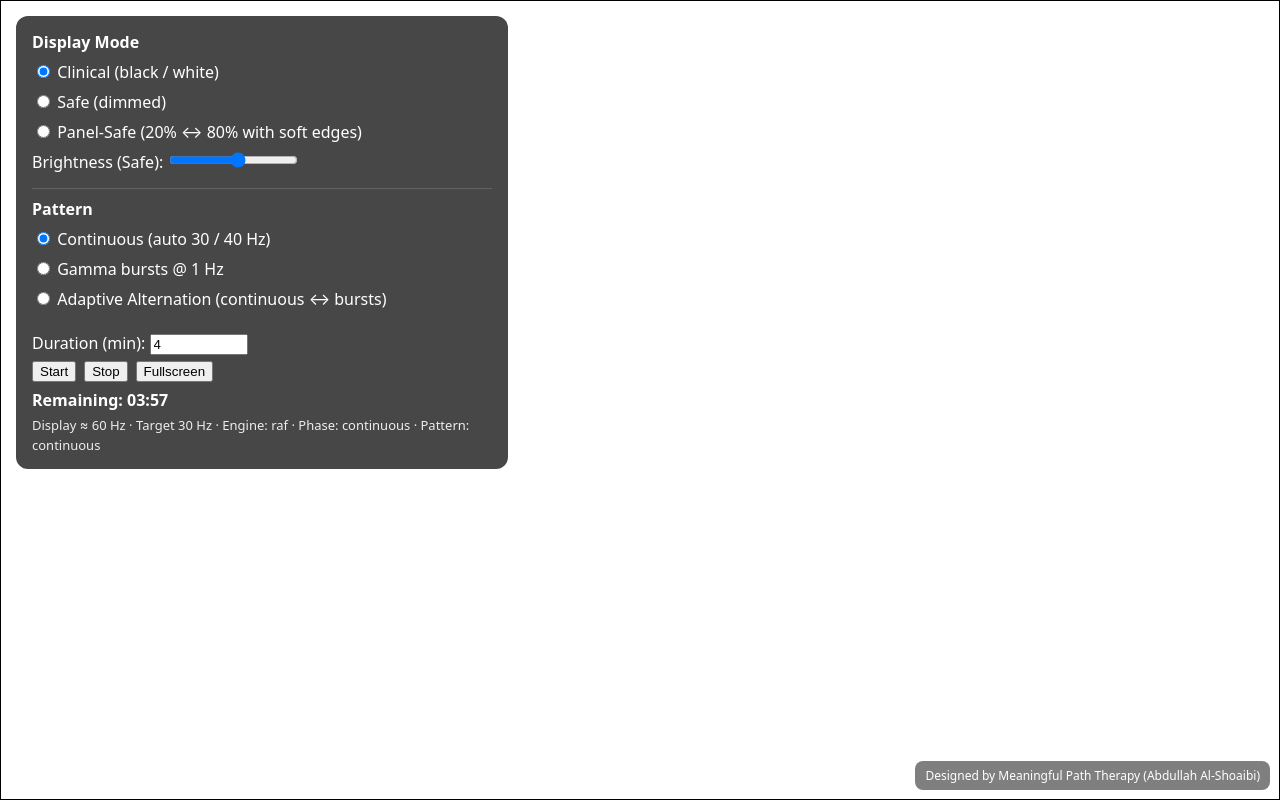
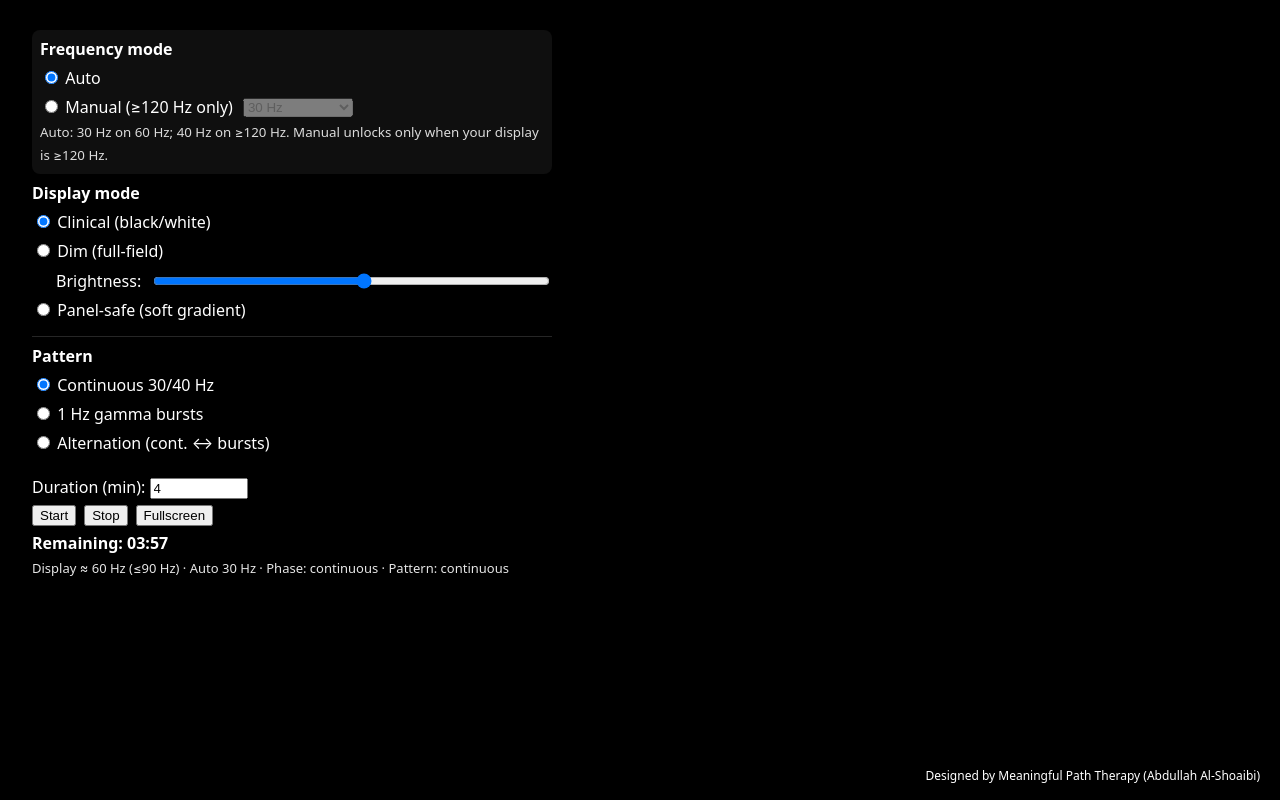
Before and after one commit to A-ASolutions/neuro-flicker-tool, a plain HTML site: page index.html in a window 1280 px wide. Both pictures are taken after a click on the button "Start". Drawn offline with Linux system fonts and the light colour scheme.

Commit message:
Update index.html

```diff
--- a/index.html
+++ b/index.html
@@ -2,31 +2,27 @@
 <html lang="en">
 <head>
 <meta charset="utf-8" />
-<title>Neuro Flicker — Stable 30/40 Hz + 1 Hz Gamma Bursts + Alternation</title>
+<title>Neuro Flicker — Clean 30/40 Hz + 1 Hz bursts (phase-locked)</title>
 <meta name="viewport" content="width=device-width, initial-scale=1, viewport-fit=cover" />
 <style>
-  html,body{
-    margin:0;padding:0;background:#000;color:#fff;
-    font-family:system-ui,-apple-system,Segoe UI,Roboto,Ubuntu,"Helvetica Neue",Arial,sans-serif;
-    overflow:hidden;
-  }
+  :root{ --bg:#000; --ink:#fff; }
+  html,body{margin:0;padding:0;background:var(--bg);color:var(--ink);
+    font-family:system-ui,-apple-system,Segoe UI,Roboto,Ubuntu,Arial,sans-serif;overflow:hidden}
   canvas{display:block}
   #ui{
     position:fixed;top:16px;left:16px;z-index:10;
     background:rgba(0,0,0,.72);backdrop-filter:blur(2px);
-    padding:14px 16px;border-radius:12px;line-height:1.5;max-width:460px;
+    padding:14px 16px;border-radius:12px;line-height:1.45;max-width:520px;
     transition:opacity .4s ease, visibility .4s ease;
   }
-  #ui.hidden{opacity:0;visibility:hidden;pointer-events:none;}
+  #ui.hidden{opacity:0;visibility:hidden;pointer-events:none}
   #ui label{display:block;margin:6px 0}
   #ui input[type="number"]{width:90px}
   button{cursor:pointer}
   #t{margin-top:6px;font-weight:700}
   #inf{margin-top:4px;font-size:13px;opacity:.9}
   #panel{display:grid;grid-template-columns:1fr;gap:8px}
-  #burstControls,#altControls{
-    padding:8px;border-radius:8px;background:rgba(255,255,255,.06)
-  }
+  #burstControls,#altControls,#freqControls{padding:8px;border-radius:8px;background:rgba(255,255,255,.06)}
   #brand{
     position:fixed;right:10px;bottom:10px;z-index:9;
     background:rgba(0,0,0,.5);padding:6px 10px;border-radius:8px;
@@ -37,34 +33,57 @@
 <body>
   <div id="ui">
     <div id="panel">
+
+      <!-- Frequency mode -->
+      <div id="freqControls">
+        <strong>Frequency mode</strong>
+        <label><input type="radio" name="fmode" value="auto" checked> Auto</label>
+        <div style="display:flex;gap:10px;align-items:center">
+          <label style="margin:0"><input type="radio" name="fmode" value="manual" id="fman"> Manual (≥120 Hz only)</label>
+          <select id="manualHz" style="width:110px">
+            <option value="30">30 Hz</option>
+            <option value="40">40 Hz</option>
+          </select>
+        </div>
+        <small style="opacity:.85">Auto: 30 Hz on 60 Hz; 40 Hz on ≥120 Hz. Manual unlocks only when your display is ≥120 Hz.</small>
+      </div>
+
       <div>
-        <strong>Display Mode</strong>
-        <label><input type="radio" name="mode" value="clinical" checked> Clinical (black / white)</label>
-        <label><input type="radio" name="mode" value="safe"> Safe (dimmed)</label>
-        <label><input type="radio" name="mode" value="panel"> Panel-Safe (20% ↔ 80% with soft edges)</label>
-        <label>Brightness (Safe): <input id="b" type="range" min="0" max="255" value="136"></label>
+        <strong>Display mode</strong>
+        <label><input type="radio" name="mode" value="clinical" checked> Clinical (black/white)</label>
+        <label><input type="radio" name="mode" value="safe"> Dim (full-field)</label>
+        <div style="display:flex;gap:10px;align-items:center;margin-left:24px">
+          <span>Brightness:</span> <input id="b" type="range" min="0" max="255" value="136" style="flex:1">
+        </div>
+        <label><input type="radio" name="mode" value="panel"> Panel-safe (soft gradient)</label>
       </div>
 
       <hr style="border:none;border-top:1px solid rgba(255,255,255,.15);margin:0">
 
       <div>
         <strong>Pattern</strong>
-        <label><input type="radio" name="pattern" value="continuous" checked> Continuous (auto 30 / 40 Hz)</label>
-        <label><input type="radio" name="pattern" value="bursts"> Gamma bursts @ 1 Hz</label>
-        <label><input type="radio" name="pattern" value="alternate"> Adaptive Alternation (continuous ↔ bursts)</label>
+        <label><input type="radio" name="pattern" value="continuous" checked> Continuous 30/40 Hz</label>
+        <label><input type="radio" name="pattern" value="bursts"> 1 Hz gamma bursts</label>
+        <label><input type="radio" name="pattern" value="alternate"> Alternation (cont. ↔ bursts)</label>
 
         <div id="burstControls" style="display:none">
-          <label>Duty cycle (burst ON %): <input id="duty" type="range" min="10" max="90" value="50"> <span id="dutyVal">50%</span></label>
+          <label>Duty (burst ON %): <input id="duty" type="range" min="10" max="90" value="50"> <span id="dutyVal">50%</span></label>
+          <label>Waveform:
+            <select id="wf">
+              <option value="sine" selected>Sine (smooth)</option>
+              <option value="pulse">Pulse (crisp)</option>
+            </select>
+          </label>
         </div>
 
         <div id="altControls" style="display:none">
           <label>Alternation interval (s): <input id="altSec" type="number" min="15" max="180" step="5" value="60"></label>
-          <div style="font-size:12px;opacity:.85">Switches between steady gamma and 1 Hz gamma bursts every N seconds.</div>
+          <div style="font-size:12px;opacity:.85">Switches every N seconds; oscillator phase is preserved (no jump).</div>
         </div>
       </div>
 
       <div>
-        <label>Duration (min): <input id="mins" type="number" min="1" max="30" value="4"></label>
+        <label>Duration (min): <input id="mins" type="number" min="1" max="60" value="4"></label>
         <div style="display:flex;gap:8px;flex-wrap:wrap;margin-top:6px">
           <button id="start">Start</button>
           <button id="stop">Stop</button>
@@ -80,186 +99,266 @@
   <canvas id="cv"></canvas>
 
 <script>
-/* ---------- Canvas setup ---------- */
+/* ---------- FIX: declare cacheGradient BEFORE any use ---------- */
+let cacheGradient = null;
+
+/* ---------- Canvas & sizing ---------- */
 const cv=document.getElementById('cv');
 const ctx=cv.getContext('2d',{alpha:false});
-function fit(){cv.width=innerWidth;cv.height=innerHeight;}
+function fit(){cv.width=innerWidth;cv.height=innerHeight;cacheGradient=null;}
 addEventListener('resize',fit,{passive:true});fit();
 
-/* UI elements */
+/* ---------- UI refs ---------- */
 const ui=document.getElementById('ui');
 const bEl=document.getElementById('b');
-const mEl=document.getElementById('mins');
+const minsEl=document.getElementById('mins');
 const tEl=document.getElementById('t');
 const infEl=document.getElementById('inf');
 const startBtn=document.getElementById('start');
 const stopBtn=document.getElementById('stop');
 const fsBtn=document.getElementById('fs');
-const dutyEl=document.getElementById('duty');
-const dutyVal=document.getElementById('dutyVal');
+const dutyEl=document.getElementById('duty'); const dutyVal=document.getElementById('dutyVal');
 const burstControls=document.getElementById('burstControls');
-const altSecEl=document.getElementById('altSec');
-const altControls=document.getElementById('altControls');
+const altSecEl=document.getElementById('altSec'); const altControls=document.getElementById('altControls');
+const wfSel=document.getElementById('wf');
+const fman=document.getElementById('fman'); const manualHzSel=document.getElementById('manualHz');
 
-const mode=()=>document.querySelector('input[name="mode"]:checked').value;
-const pattern=()=>document.querySelector('input[name="pattern"]:checked').value;
+const mode = ()=>document.querySelector('input[name="mode"]:checked').value;
+const pattern = ()=>document.querySelector('input[name="pattern"]:checked').value;
+const fmode = ()=>document.querySelector('input[name="fmode"]:checked').value;
 
-/* Hide/show sub-controls */
-function updateSubControls(){
+function toggleSubs(){
   const p=pattern();
   burstControls.style.display=(p==='bursts'||p==='alternate')?'block':'none';
   altControls.style.display=(p==='alternate')?'block':'none';
   updateInf();
 }
-document.querySelectorAll('input[name="pattern"]').forEach(r=>r.addEventListener('change',updateSubControls));
+document.querySelectorAll('input[name="pattern"]').forEach(r=>r.addEventListener('change',toggleSubs));
 dutyEl.addEventListener('input',()=>{dutyVal.textContent=`${dutyEl.value}%`;updateInf();});
-altSecEl.addEventListener('input',()=>updateInf());
+altSecEl.addEventListener('input',updateInf);
+wfSel.addEventListener('change',updateInf);
+document.querySelectorAll('input[name="fmode"]').forEach(r=>r.addEventListener('change',updateInf));
+manualHzSel.addEventListener('change',updateInf);
 
 /* ---------- State ---------- */
-let running=false,endAt=0,approxHz=60,targetHz=30;
-let paintState=false,lastFlipHr=performance.now();
-let sessionStartHr=0;
-let altPhase='continuous',altTimer=null;
+let running=false, endAt=0;
+let approxHz=60, autoTargetHz=30, targetHz=30;
+let rafId=null, lastNow=0, phase0Ms=0;
+let altPhase='continuous', altTimer=null;
 
-/* ---------- Palette / paint ---------- */
-const PANEL_ON=[204,204,204],PANEL_OFF=[51,51,51];
-const EDGE_MS=4;
-function mix(a,b,t){return`rgb(${a[0]+(b[0]-a[0])*t},${a[1]+(b[1]-a[1])*t},${a[2]+(b[2]-a[2])*t})`;}
-function rampColour(now){
-  const dt=Math.min(EDGE_MS,Math.max(0,now-lastFlipHr));
-  const frac=dt/EDGE_MS;const ease=0.5-0.5*Math.cos(Math.PI*frac);
-  return(paintState?mix(PANEL_OFF,PANEL_ON,ease):mix(PANEL_ON,PANEL_OFF,ease));
-}
-function fillInner(col){ctx.fillStyle='#000';ctx.fillRect(0,0,cv.width,cv.height);ctx.fillStyle=col;ctx.fillRect(1,1,cv.width-2,cv.height-2);}
-function paint(now=performance.now()){
-  const md=mode();
-  if(md==='clinical'){fillInner(paintState?'#fff':'#000');}
-  else if(md==='safe'){const v=+bEl.value||0;fillInner(paintState?`rgb(${v},${v},${v})`:'#000');}
-  else fillInner(rampColour(now));
+/* ---------- Refresh detect with fallback ---------- */
+(function detect(){
+  const s=[]; let last=performance.now();
+  let resolved=false;
+  const fallback = setTimeout(()=>{
+    if(resolved) return;
+    // Safety default: behave like a 60 Hz screen
+    approxHz=60; autoTargetHz=30; applyFreqMode(); updateInf(' · (fallback)');
+    resolved=true;
+  }, 2500);
+
+  function finish(){
+    if(resolved) return;
+    resolved=true; clearTimeout(fallback);
+    const sorted=s.slice().sort((a,b)=>a-b);
+    const med=sorted[Math.floor(sorted.length/2)]||16.67;
+    const est=1000/med;
+    const cand=[50,60,75,90,100,120,144,165,180,200,240];
+    approxHz=cand.reduce((best,c)=>Math.abs(c-est)<Math.abs(best-est)?c:best,60);
+    autoTargetHz=(approxHz>=120)?40:30;
+    applyFreqMode(); updateInf();
+  }
+
+  function tick(now){
+    s.push(now-last); last=now;
+    if(s.length<150){
+      requestAnimationFrame(tick);
+    }else{
+      s.shift(); finish();
+    }
+  }
+  try{
+    requestAnimationFrame(tick);
+  }catch(e){
+    // In very old/odd environments
+    finish();
+  }
+})();
+
+/* ---------- Frequency mode handling ---------- */
+function applyFreqMode(){
+  const allowManual = approxHz>=120;
+  manualHzSel.disabled = !allowManual;
+  // If manual not allowed, force auto
+  if(!allowManual && fmode()==='manual'){
+    document.querySelector('input[name="fmode"][value="auto"]').checked=true;
+  }
+  targetHz = (fmode()==='manual' && allowManual) ? (Number(manualHzSel.value)||40) : autoTargetHz;
 }
 
-/* ---------- Refresh detect ---------- */
-(function detect(){
-  const s=[];let last=performance.now();
-  function tick(now){s.push(now-last);last=now;
-    if(s.length<120){requestAnimationFrame(tick);}
-    else{
-      s.shift();const m=s.sort((a,b)=>a-b)[Math.floor(s.length/2)];
-      const est=1000/m;const cand=[50,60,75,90,100,120,144,165,180,200,240];
-      approxHz=cand.reduce((best,c)=>Math.abs(c-est)<Math.abs(best-est)?c:best,60);
-      targetHz=(approxHz===60)?30:40;updateInf();
-    }}
-  requestAnimationFrame(tick);
-})();
+/* Re-apply on any control change that can affect frequency */
+['change','input'].forEach(ev=>{
+  document.getElementById('freqControls').addEventListener(ev,()=>{
+    applyFreqMode(); updateInf();
+    phase0Ms = performance.now(); // re-anchor phase (no jump)
+  }, {passive:true});
+});
 
-/* ---------- Info text ---------- */
+/* ---------- Labels ---------- */
 function phaseLabel(){
-  if(pattern()==='alternate')return` · Phase: ${altPhase}`;
-  if(pattern()==='bursts')return' · Phase: bursts';
-  return' · Phase: continuous';
+  if(pattern()==='alternate') return ` · Phase: ${altPhase}`;
+  if(pattern()==='bursts')   return ' · Phase: bursts';
+  return ' · Phase: continuous';
 }
 function updateInf(extra=''){
-  const p=pattern(),d=`${dutyEl.value}%`;
-  const pat=p==='bursts'?` · Pattern: 1 Hz bursts (${d})`:
-             p==='alternate'?` · Pattern: alternating (${altSecEl.value}s) · Duty ${d}`:
-             ' · Pattern: continuous';
-  infEl.textContent=`Display ≈ ${approxHz} Hz · Target ${targetHz} Hz · Engine: ${engine}${phaseLabel()}${pat}${extra}`;
+  applyFreqMode();
+  const p=pattern(), d=`${dutyEl.value}%`;
+  const pat = p==='bursts'   ? ` · Pattern: 1 Hz bursts (${d}, ${wfSel.value})`
+            : p==='alternate'? ` · Pattern: alternating (${altSecEl.value}s) · Duty ${d} · ${wfSel.value}`
+            : ' · Pattern: continuous';
+  const ftxt = (fmode()==='manual' && approxHz>=120) ? `Manual ${targetHz} Hz` : `Auto ${targetHz} Hz`;
+  const lock = (approxHz>=120) ? '≥120 Hz' : '≤90 Hz';
+  infEl.textContent = `Display ≈ ${approxHz} Hz (${lock}) · ${ftxt}${phaseLabel()}${pat}${extra}`;
 }
 
-/* ---------- Timing engines ---------- */
-let engine='idle',rafId=null,timerId=null;
-let audioCtx=null,worklet=null,watchdog=null,gotFirst=false;
-const workletCode=`class Tick extends AudioWorkletProcessor{constructor(){super();this.c=0;this.hp=800;this.port.onmessage=e=>{if(e.data.hp)this.hp=e.data.hp;}}process(i,o,p){const out=o[0];for(let c=0;c<out.length;c++)out[c].fill(0);this.c+=out[0].length;let t=0;while(this.c>=this.hp){this.c-=this.hp;t++;}if(t&1)this.port.postMessage(1);return true;}}registerProcessor('tick',Tick);`;
-async function startAudioEngine(freq){
-  try{
-    engine='starting';updateInf(' (starting)…');
-    audioCtx=new AudioContext({latencyHint:'interactive'});
-    const url=URL.createObjectURL(new Blob([workletCode],{type:'application/javascript'}));
-    await audioCtx.audioWorklet.addModule(url);URL.revokeObjectURL(url);
-    worklet=new AudioWorkletNode(audioCtx,'tick');worklet.connect(audioCtx.destination);
-    worklet.port.onmessage=()=>{gotFirst=true;onEngineTick();};
-    worklet.parameters?.get?.('hp')?.setValueAtTime(audioCtx.sampleRate/(2*freq),audioCtx.currentTime);
-    if(audioCtx.state==='suspended')await audioCtx.resume();
-    engine='audio';updateInf();gotFirst=false;
-    watchdog=setTimeout(()=>{if(!gotFirst){stopAudioEngine();startRafEngine(freq);}},300);
-  }catch(e){stopAudioEngine();startRafEngine(freq);}
+/* ---------- Clean oscillator ---------- */
+function sineBrightness(hz, now){
+  const phase=((now - phase0Ms) * hz / 1000) % 1;
+  return 0.5*(1 + Math.sin(2*Math.PI*phase)); // 0..1
 }
-function stopAudioEngine(){clearTimeout(watchdog);if(worklet){worklet.port.onmessage=null;worklet.disconnect();worklet=null;}}
-let halfPeriodMs=1000/60;
-function startRafEngine(freq){engine='raf';halfPeriodMs=1000/(2*freq);updateInf();let last=performance.now();
-  (function loop(now){if(!running||engine!=='raf'){rafId=null;return;}
-    let e=now-last;while(e>=halfPeriodMs){last+=halfPeriodMs;e-=halfPeriodMs;onEngineTick(last);}
-    rafId=requestAnimationFrame(loop);})(performance.now());
+
+/* Pulse with phase-based soft edges */
+function pulseBrightness(hz, now){
+  const phase=((now - phase0Ms) * hz / 1000) % 1;
+  const edge=0.02; // 2% soft edge
+  const softstep=(x)=>{ const t=Math.max(0,Math.min(1,(x+edge)/(2*edge))); return t*t*(3-2*t); };
+  const d=Math.min(Math.abs(phase-0.0), Math.abs(phase-0.5), Math.abs(phase-1.0));
+  const base=(phase<0.5)?1:0;
+  if(d>=edge) return base;
+  const k=softstep(d*(1/edge)*2-1);
+  return base ? (1-(1-k)) : k;
 }
-function stopRafEngine(){if(rafId)cancelAnimationFrame(rafId);rafId=null;}
 
-/* ---------- Burst + alternation ---------- */
-function isBurstOn(ts=performance.now()){
+/* 1 Hz burst gate */
+function burstGate(nowMs){
+  const duty=(Number(dutyEl.value)||50)/100;
+  const t=(nowMs - phase0Ms) % 1000;
+  return (t < duty*1000) ? 1 : 0;
+}
+
+/* ---------- Painting (with cached gradient for panel-safe) ---------- */
+function getGradient(){
+  if(cacheGradient) return cacheGradient;
+  const cx=cv.width/2, cy=cv.height/2;
+  const r=Math.hypot(cv.width,cv.height)*0.55;
+  const g=ctx.createRadialGradient(cx,cy,0,cx,cy,r);
+  g.addColorStop(0,'white');
+  g.addColorStop(0.55,'white');
+  g.addColorStop(1,'rgba(255,255,255,0)');
+  cacheGradient=g; return g;
+}
+
+function paintFrame(now){
+  const wf=wfSel.value;
+  let L = (wf==='sine') ? sineBrightness(targetHz, now) : pulseBrightness(targetHz, now);
   const p=pattern();
-  if(p==='continuous'||(p==='alternate'&&altPhase==='continuous'))return true;
-  const duty=(+dutyEl.value||50)/100;
-  const t=(ts-sessionStartHr)%1000;return t<duty*1000;
+  if(p==='bursts' || (p==='alternate' && altPhase==='bursts')) L *= burstGate(now);
+  L = Math.max(0,Math.min(1,L));
+
+  const md=mode();
+  if(md==='clinical'){
+    ctx.fillStyle = (L>0.5) ? '#fff' : '#000';
+    ctx.fillRect(0,0,cv.width,cv.height);
+  }else if(md==='safe'){
+    const v = Number(bEl.value)||136;
+    const y = Math.round(L*v);
+    ctx.fillStyle = `rgb(${y},${y},${y})`;
+    ctx.fillRect(0,0,cv.width,cv.height);
+  }else{
+    ctx.fillStyle='#000';
+    ctx.fillRect(0,0,cv.width,cv.height);
+    ctx.globalAlpha = L;
+    ctx.fillStyle = getGradient();
+    ctx.fillRect(0,0,cv.width,cv.height);
+    ctx.globalAlpha = 1;
+  }
 }
-function onEngineTick(ts=performance.now()){
-  if(!running)return;
-  const open=isBurstOn(ts);
-  if(!open){if(paintState){paintState=false;paint(ts);}return;}
-  paintState=!paintState;paint(ts);
-}
-function startAlternationScheduler(){
-  clearInterval(altTimer);if(pattern()!=='alternate')return;
-  const iv=Math.max(15000,Math.min(180000,(+altSecEl.value||60)*1000));
-  altPhase='continuous';updateInf();
+
+/* ---------- Alternation ---------- */
+function startAlternation(){
+  clearInterval(altTimer);
+  if(pattern()!=='alternate') return;
+  altPhase='continuous'; updateInf();
+  const iv=Math.max(15000,Math.min(180000,(Number(altSecEl.value)||60)*1000));
   altTimer=setInterval(()=>{
-    if(!running)return;
+    if(!running) return;
     altPhase=(altPhase==='continuous')?'bursts':'continuous';
     updateInf();
-  },iv);
+  }, iv);
 }
 
-/* ---------- Session ---------- */
+/* ---------- Session control ---------- */
+let timerId=null;
 function tickTimer(){
-  const r=Math.max(0,endAt-Date.now());
+  const r=Math.max(0, endAt - Date.now());
   const mm=String(Math.floor(r/60000)).padStart(2,'0');
   const ss=String(Math.floor((r%60000)/1000)).padStart(2,'0');
-  tEl.textContent=`Remaining: ${mm}:${ss}`;if(r===0)stopSession();
-}
-async function startSession(){
-  if(running)return;
-  running=true;paintState=false;paint();sessionStartHr=performance.now();
-  const freq=targetHz;const mins=Math.max(1,Math.min(30,+mEl.value||4));
-  endAt=Date.now()+mins*60000;
-  await startAudioEngine(freq);startAlternationScheduler();
-  tickTimer();timerId=setInterval(tickTimer,250);
-}
-function stopSession(){
-  if(!running)return;running=false;
-  clearInterval(timerId);clearInterval(altTimer);
-  stopRafEngine();stopAudioEngine();engine='idle';
-  ctx.fillStyle='rgb(96,96,96)';ctx.fillRect(0,0,cv.width,cv.height);
-  tEl.textContent='Remaining: 00:00';updateInf();
+  tEl.textContent=`Remaining: ${mm}:${ss}`;
+  if(r===0) stopSession();
 }
 
-/* ---------- Fullscreen hide/show UI ---------- */
+function loop(now){
+  if(!running) return;
+  if(!phase0Ms) phase0Ms = now;
+  paintFrame(now);
+  lastNow = now;
+  rafId = requestAnimationFrame(loop);
+}
+
+function startSession(){
+  if(running) return;
+  running=true;
+  phase0Ms=performance.now(); lastNow=phase0Ms;
+  applyFreqMode(); updateInf();
+  const mins=Math.max(1,Math.min(60, Number(minsEl.value)||4));
+  endAt=Date.now()+mins*60000;
+  startAlternation();
+  tickTimer(); timerId=setInterval(tickTimer,250);
+  rafId=requestAnimationFrame(loop);
+}
+
+function stopSession(){
+  if(!running) return;
+  running=false;
+  clearInterval(timerId); clearInterval(altTimer); altTimer=null;
+  cancelAnimationFrame(rafId); rafId=null;
+  ctx.fillStyle='rgb(96,96,96)'; ctx.fillRect(0,0,cv.width,cv.height);
+  tEl.textContent='Remaining: 00:00'; updateInf();
+}
+
+/* ---------- UX ---------- */
 fsBtn.addEventListener('click',async()=>{
   try{
     if(!document.fullscreenElement){
       await document.documentElement.requestFullscreen({navigationUI:'hide'});
-    }else{await document.exitFullscreen();}
+    }else{
+      await document.exitFullscreen();
+    }
   }catch(e){}
 });
 document.addEventListener('fullscreenchange',()=>{
-  if(document.fullscreenElement)ui.classList.add('hidden');
+  if(document.fullscreenElement) ui.classList.add('hidden');
   else ui.classList.remove('hidden');
 });
+document.addEventListener('visibilitychange',()=>{
+  if(!document.hidden) phase0Ms = performance.now(); // re-anchor on return
+});
 
-/* ---------- Safety ---------- */
-document.addEventListener('visibilitychange',()=>{if(document.hidden&&running)stopSession();});
+/* ---------- Wire up ---------- */
 startBtn.addEventListener('click',startSession);
 stopBtn.addEventListener('click',stopSession);
-
-/* Init */
-updateSubControls();
+toggleSubs();
+ctx.fillStyle='rgb(32,32,32)'; ctx.fillRect(0,0,cv.width,cv.height);
 </script>
 </body>
 </html>
```
